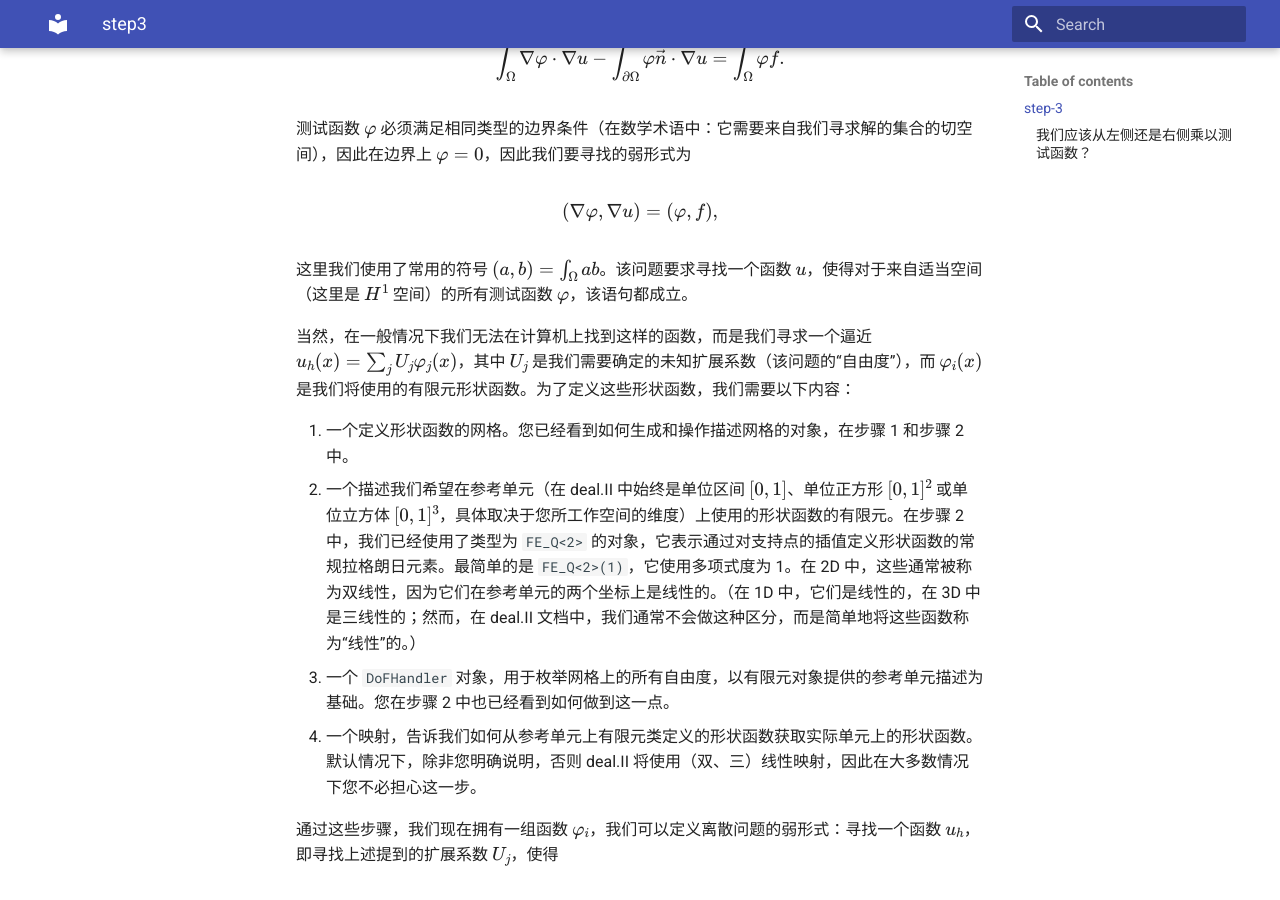
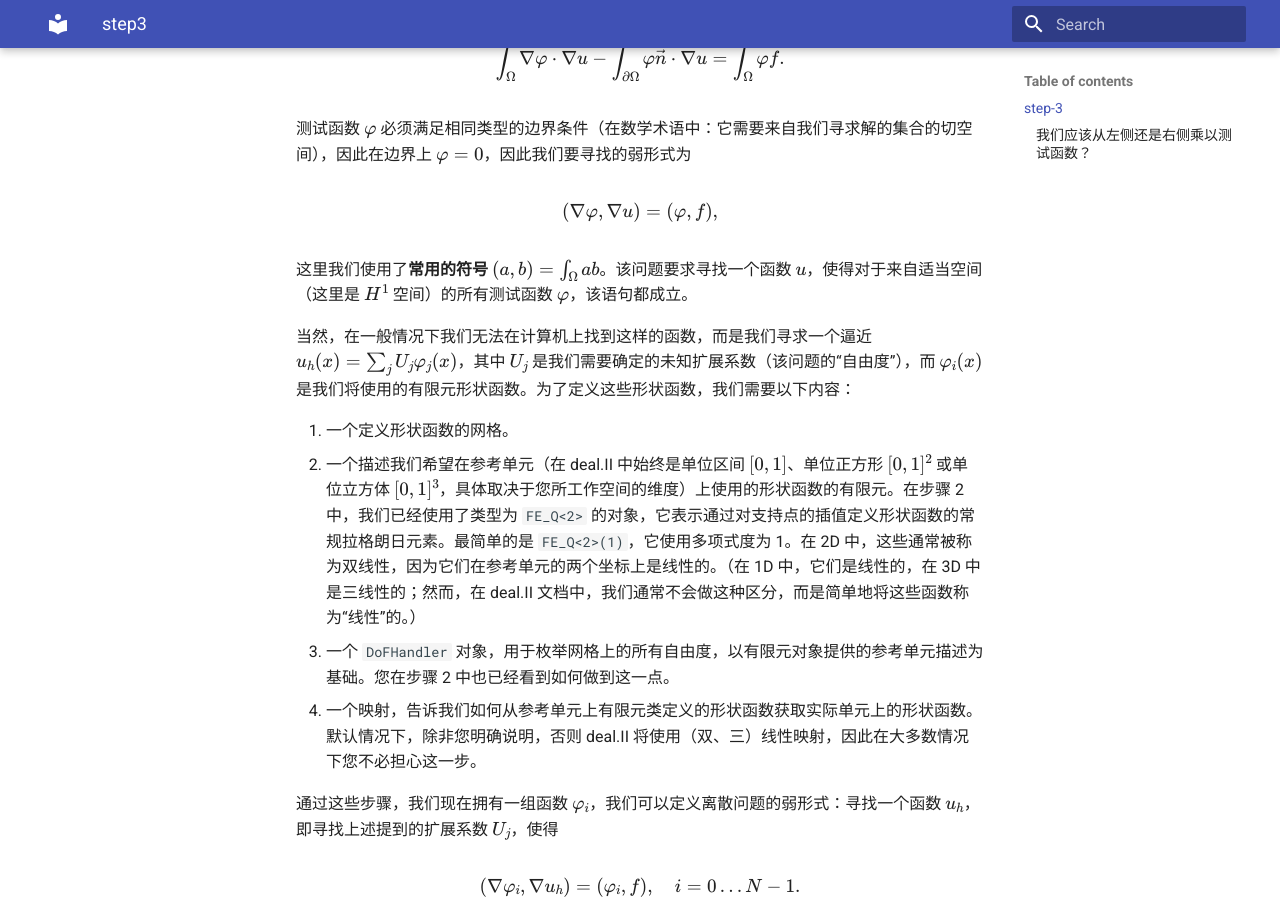
Before and after one commit to ymma98/technotes, an MkDocs documentation site: the page built from docs/FEM/dealii-04_step3.md, in a window 1280 px wide and 900 px high, scrolled down 714 px. Built offline with MkDocs 1.6.1 and Material for MkDocs 9.7.7, drawn with Linux system fonts in a browser that asks for light colours; formulas are drawn with MathJax 3.

Commit message:
docs/FEM/dealii-04_step3.md updated from https://stackedit.cn/

```diff
--- a/docs/FEM/dealii-04_step3.md
+++ b/docs/FEM/dealii-04_step3.md
@@ -30,11 +30,11 @@ $$
 
 $$(\nabla \varphi, \nabla u) = (\varphi, f),$$
 
-这里我们使用了常用的符号 $(a, b) = \int_\Omega ab$。该问题要求寻找一个函数 $u$，使得对于来自适当空间（这里是 $H^1$ 空间）的所有测试函数 $\varphi$，该语句都成立。
+这里我们使用了**常用的符号 $(a, b) = \int_\Omega ab$**。该问题要求寻找一个函数 $u$，使得对于来自适当空间（这里是 $H^1$ 空间）的所有测试函数 $\varphi$，该语句都成立。
 
 当然，在一般情况下我们无法在计算机上找到这样的函数，而是我们寻求一个逼近 $u_h(x) = \sum_j U_j \varphi_j(x)$，其中 $U_j$ 是我们需要确定的未知扩展系数（该问题的“自由度”），而 $\varphi_i(x)$ 是我们将使用的有限元形状函数。为了定义这些形状函数，我们需要以下内容：
 
-1. 一个定义形状函数的网格。您已经看到如何生成和操作描述网格的对象，在步骤 1 和步骤 2 中。
+1. 一个定义形状函数的网格。
 2. 一个描述我们希望在参考单元（在 deal.II 中始终是单位区间 $[0,1]$、单位正方形 $[0,1]^2$ 或单位立方体 $[0,1]^3$，具体取决于您所工作空间的维度）上使用的形状函数的有限元。在步骤 2 中，我们已经使用了类型为 `FE_Q<2>` 的对象，它表示通过对支持点的插值定义形状函数的常规拉格朗日元素。最简单的是 `FE_Q<2>(1)`，它使用多项式度为 1。在 2D 中，这些通常被称为双线性，因为它们在参考单元的两个坐标上是线性的。（在 1D 中，它们是线性的，在 3D 中是三线性的；然而，在 deal.II 文档中，我们通常不会做这种区分，而是简单地将这些函数称为“线性”的。）
 3. 一个 `DoFHandler` 对象，用于枚举网格上的所有自由度，以有限元对象提供的参考单元描述为基础。您在步骤 2 中也已经看到如何做到这一点。
 4. 一个映射，告诉我们如何从参考单元上有限元类定义的形状函数获取实际单元上的形状函数。默认情况下，除非您明确说明，否则 deal.II 将使用（双、三）线性映射，因此在大多数情况下您不必担心这一步。
```
Also changed, not shown: other parts of docs/FEM/dealii-04_step3.md (+2 -2 lines).
